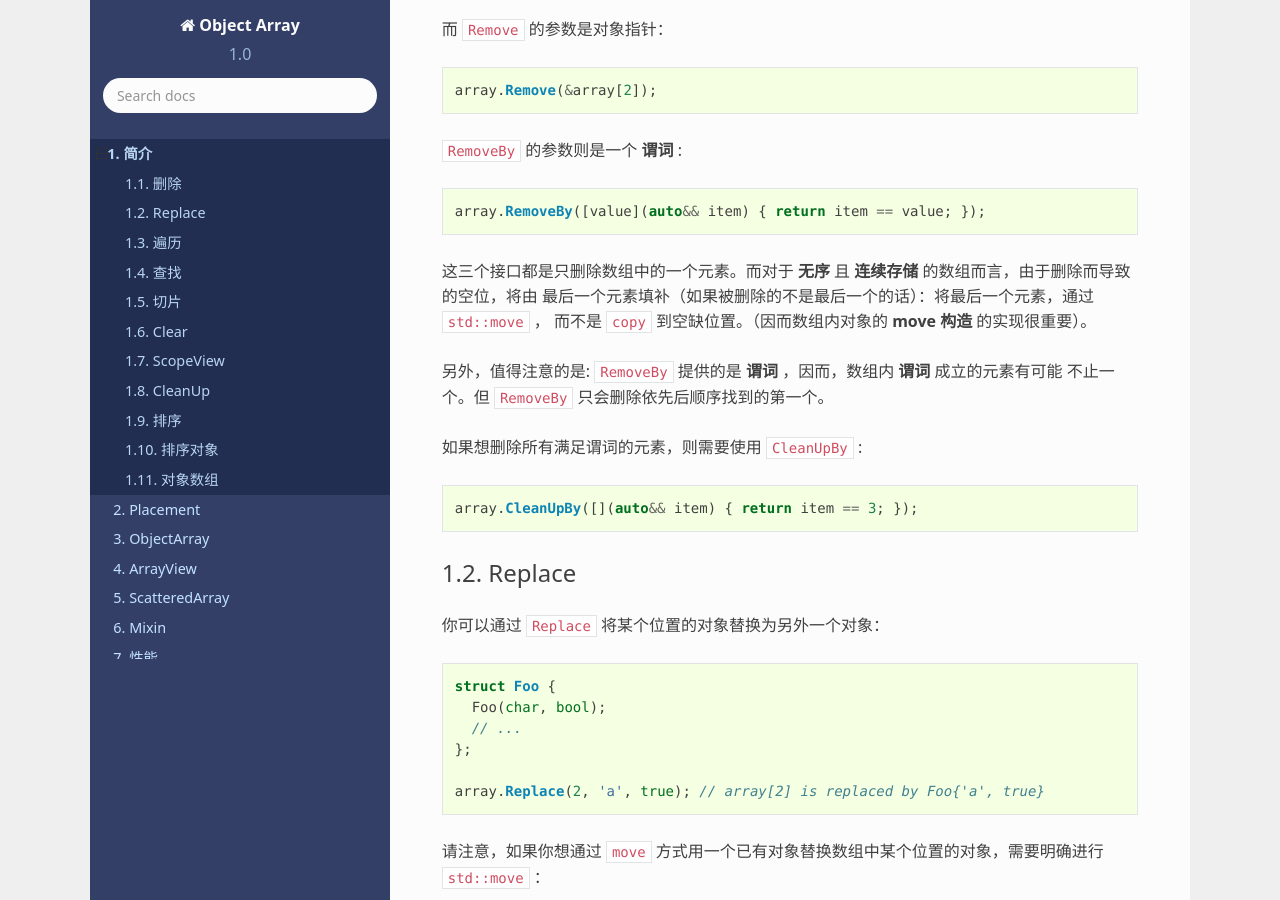
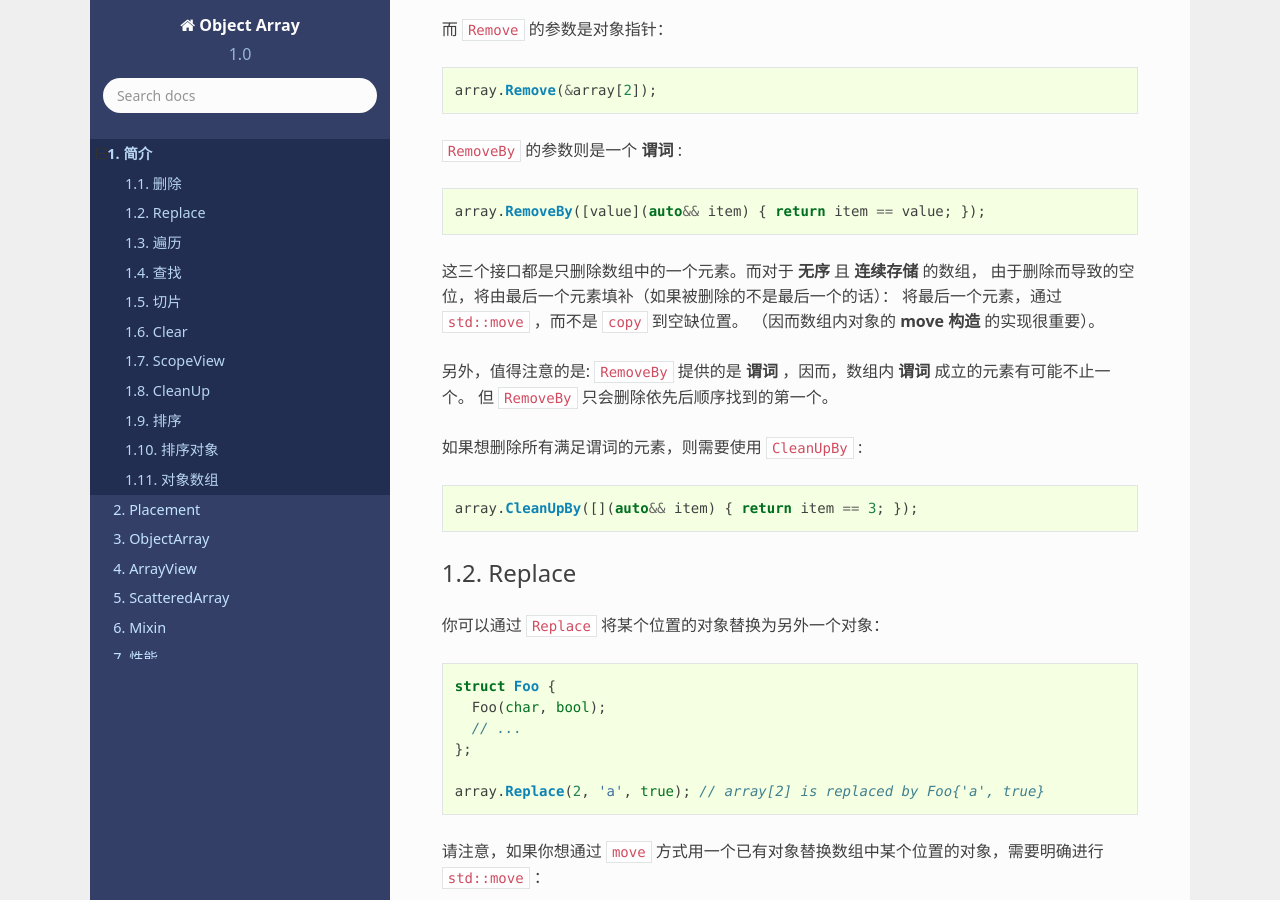
Before and after one commit to godsme/object-array, a Sphinx documentation site: the page built from doc/source/Introduction.rst, in a window 1280 px wide and 900 px high, scrolled down 1389 px. Built offline with Sphinx 7.4.7 and the Read the Docs theme 2.0.0, drawn with Linux system fonts in a browser that asks for light colours; formulas are drawn with MathJax 3.

```diff
--- a/doc/source/Introduction.rst
+++ b/doc/source/Introduction.rst
@@ -71,12 +71,13 @@
 
    array.RemoveBy([value](auto&& item) { return item == value; });
 
-这三个接口都是只删除数组中的一个元素。而对于 **无序** 且 **连续存储** 的数组而言，由于删除而导致的空位，将由
-最后一个元素填补（如果被删除的不是最后一个的话）：将最后一个元素，通过 ``std::move`` ，
-而不是 ``copy`` 到空缺位置。（因而数组内对象的 **move 构造** 的实现很重要）。
+这三个接口都是只删除数组中的一个元素。而对于 **无序** 且 **连续存储** 的数组，
+由于删除而导致的空位，将由最后一个元素填补（如果被删除的不是最后一个的话）：
+将最后一个元素，通过 ``std::move`` ，而不是 ``copy`` 到空缺位置。
+（因而数组内对象的 **move 构造** 的实现很重要）。
 
-另外，值得注意的是: ``RemoveBy`` 提供的是 **谓词** ，因而，数组内 **谓词** 成立的元素有可能
-不止一个。但 ``RemoveBy`` 只会删除依先后顺序找到的第一个。
+另外，值得注意的是: ``RemoveBy`` 提供的是 **谓词** ，因而，数组内 **谓词** 成立的元素有可能不止一个。
+但 ``RemoveBy`` 只会删除依先后顺序找到的第一个。
 
 如果想删除所有满足谓词的元素，则需要使用 ``CleanUpBy`` :
 
--- a/doc/source/ScatteredArray.rst
+++ b/doc/source/ScatteredArray.rst
@@ -28,9 +28,9 @@ ScatteredArray
 
 .. attention::
 
-   对于 `ScatteredArray` ，你不能创建 `Slice` ，跟不能创建 `ScopedView` ，也无法进行任何
-   排序操作。因为基于 `ScatteredArray` 的性质，这些操作本身没有意义。
+   对于 `ScatteredArray` ，你不能创建 `Slice` ，跟不能创建 `ScopedView` , 因为
+   基于 `ScatteredArray` 的性质，这些操作本身没有意义。
 
-   但是，其它的算法，比如 `Find`, `MinElem` , `ForEach`, `range-for` 都是支持的。
+   但是，其它的算法，比如 `Find`, `MinElem` , `ForEach`, `range-for`, `Sort`, `SortObject` 都是支持的。
 
 `ScatteredArray` 的 `range-for` 以及 `ForEach` ，只会遍历所有有效的元素。
```
Also changed, not shown: 2 other files.
